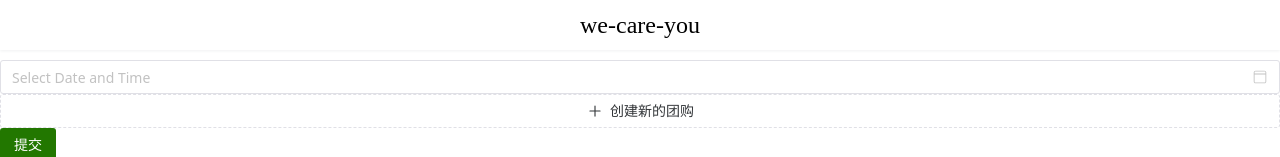
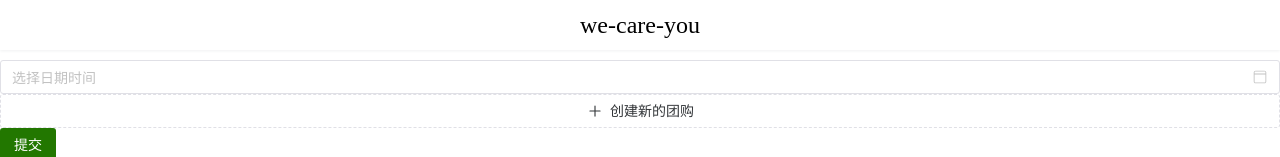
Before and after one commit to RainbowDashy/we-care-you, a Vue app in the folder frontend/: page /mall/new in a window 1280 px wide. Shown: the top 157 px of the page. Built offline with nearby package versions, Linux system fonts and the light colour scheme; some icons are missing.

Commit message:
change datepicker language

```diff
--- a/frontend/src/components/NewMall.vue
+++ b/frontend/src/components/NewMall.vue
@@ -5,6 +5,9 @@ import {
   NDynamicInput,
   NInput,
   NInputNumber,
+  zhCN,
+  dateZhCN,
+  NConfigProvider
 } from "naive-ui"
 import { ref } from "vue"
 import http from "../http"
@@ -42,7 +45,9 @@ const submit = async () => {
 
 <template>
   <main>
+    <n-config-provider :locale="zhCN" :date-locale="dateZhCN">
     <n-date-picker v-model:value="endtime" type="datetime" />
+    </n-config-provider>
     <n-dynamic-input v-model:value="customValue" :on-create="onCreate">
       <template #create-button-default>创建新的团购 </template>
       <template #default="{ value }">
```
